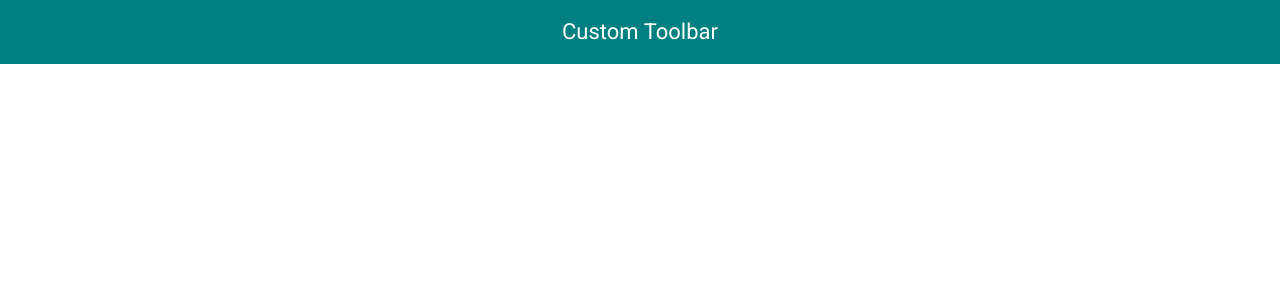
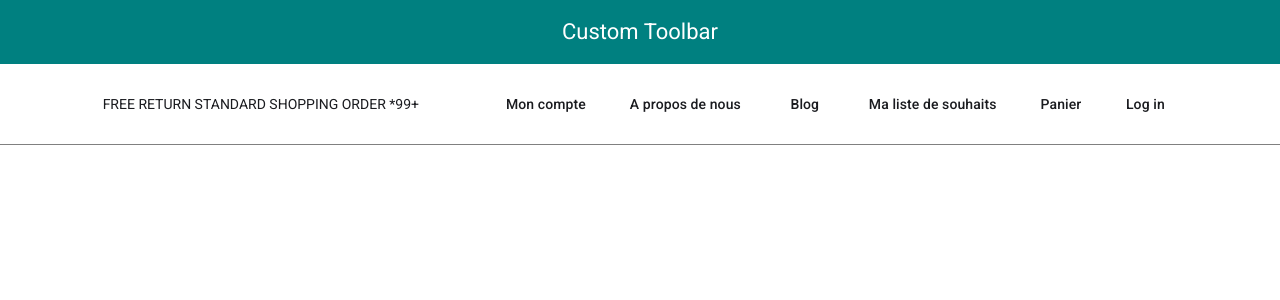
Before and after one commit to Abdourahamane10/SanaShopUI, an Angular app: page / in a window 1280 px wide. Shown: the top 300 px of the page. Built offline with nearby package versions, Linux system fonts and the light colour scheme.

Commit message:
Création de la barre de navigation

```diff
--- a/src/app/header/header.component.css
+++ b/src/app/header/header.component.css
@@ -12,3 +12,33 @@
   display: flex;
   justify-content: center;
 }
+
+.header-ligne2 {
+  background-color: var(--main-color-white);
+  display: flex;
+  justify-content: center;
+  column-gap: 75px;
+  row-gap: 10px; /* espace vertical réduit */
+  flex-wrap: wrap;
+  font-size: 14px;
+  border-bottom: 1px solid var(--main-color-gray);
+  min-width: 0;
+  height: auto !important; /* override la hauteur fixe Angular Material */
+  min-height: 56px; /* garde au moins la hauteur de base fixe de Angular Material (en desktop mais en mobile c'est 64px) */
+  padding: 20px 25px; /* un peu d’air */
+}
+
+.header-ligne2-containerNavigation {
+  display: flex;
+  justify-content: center;
+  column-gap: 20px;
+  row-gap: 5px;
+  flex-wrap: wrap;
+  min-width: 0;
+}
+
+.header-ligne2 span {
+  white-space: normal; /* permet le retour à la ligne */
+  word-break: break-word; /* coupe les mots longs si nécessaire */
+  text-align: center; /* si tu veux centrer ton texte */
+}
--- a/src/app/header/header.component.html
+++ b/src/app/header/header.component.html
@@ -2,4 +2,15 @@
   <mat-toolbar-row class="header-ligne1">
     <span>Custom Toolbar</span>
   </mat-toolbar-row>
+  <mat-toolbar-row class="header-ligne2">
+    <span>FREE RETURN STANDARD SHOPPING ORDER *99+</span>
+    <div class="header-ligne2-containerNavigation">
+      <a mat-button routerLink="#">Mon compte</a>
+      <a mat-button routerLink="#">A propos de nous</a>
+      <a mat-button routerLink="#">Blog</a>
+      <a mat-button routerLink="#">Ma liste de souhaits</a>
+      <a mat-button routerLink="#">Panier</a>
+      <a mat-button routerLink="#">Log in</a>
+    </div>
+  </mat-toolbar-row>
 </mat-toolbar>
--- a/src/app/header/header.component.ts
+++ b/src/app/header/header.component.ts
@@ -1,11 +1,12 @@
 import { Component } from '@angular/core';
 import { MatIconModule } from '@angular/material/icon';
 import { MatToolbarModule } from '@angular/material/toolbar';
+import { MatButtonModule } from '@angular/material/button';
 
 @Component({
   selector: 'app-header',
   standalone: true,
-  imports: [MatToolbarModule, MatIconModule],
+  imports: [MatToolbarModule, MatIconModule, MatButtonModule],
   templateUrl: './header.component.html',
   styleUrl: './header.component.css',
 })
--- a/src/styles.css
+++ b/src/styles.css
@@ -7,4 +7,5 @@ body { margin: 0; font-family: Roboto, "Helvetica Neue", sans-serif; }
   --bandeau-color: #008080;
   --main-color-white: white;
   --main-color-black: #1d1d1d;
+  --main-color-gray: gray;
 }
```
